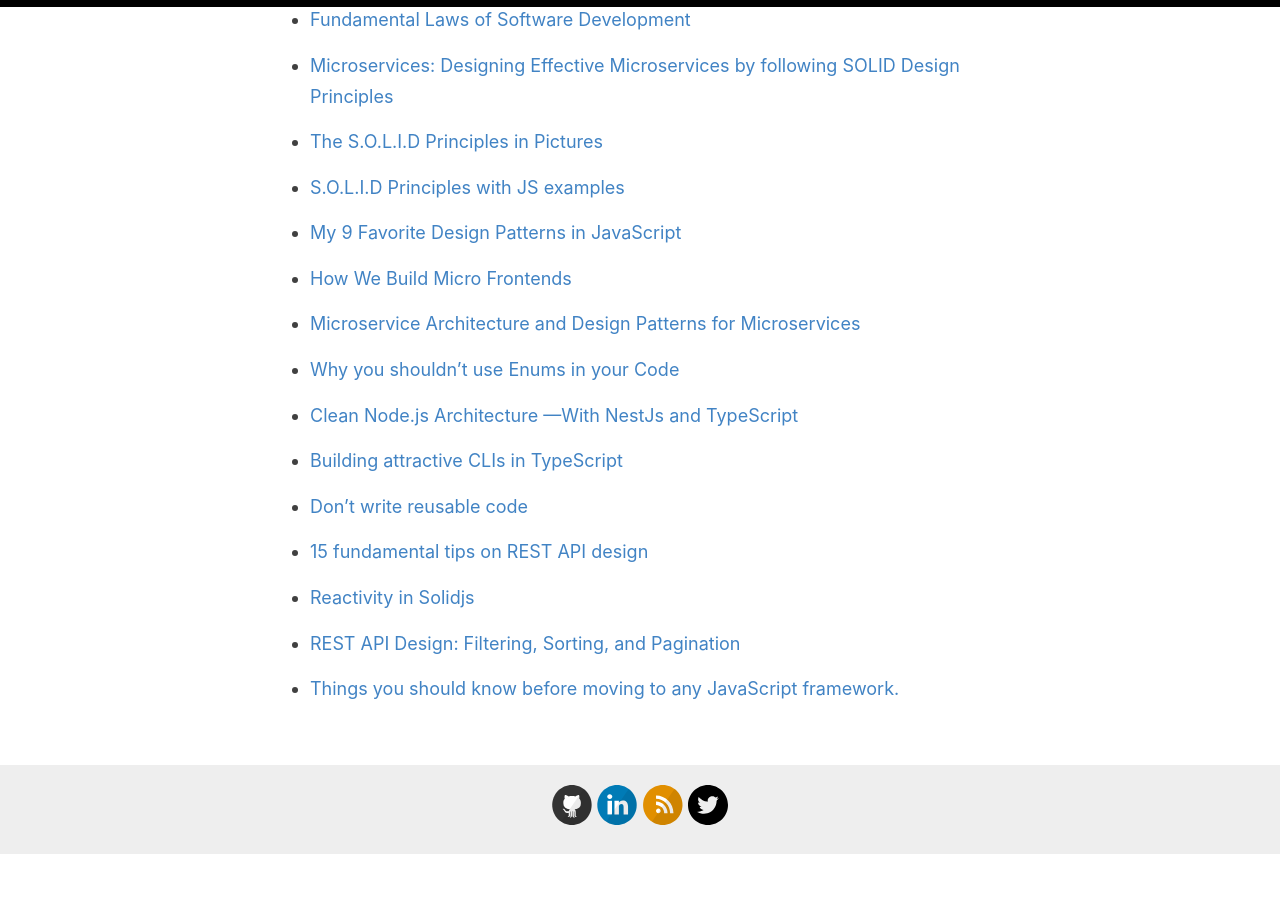
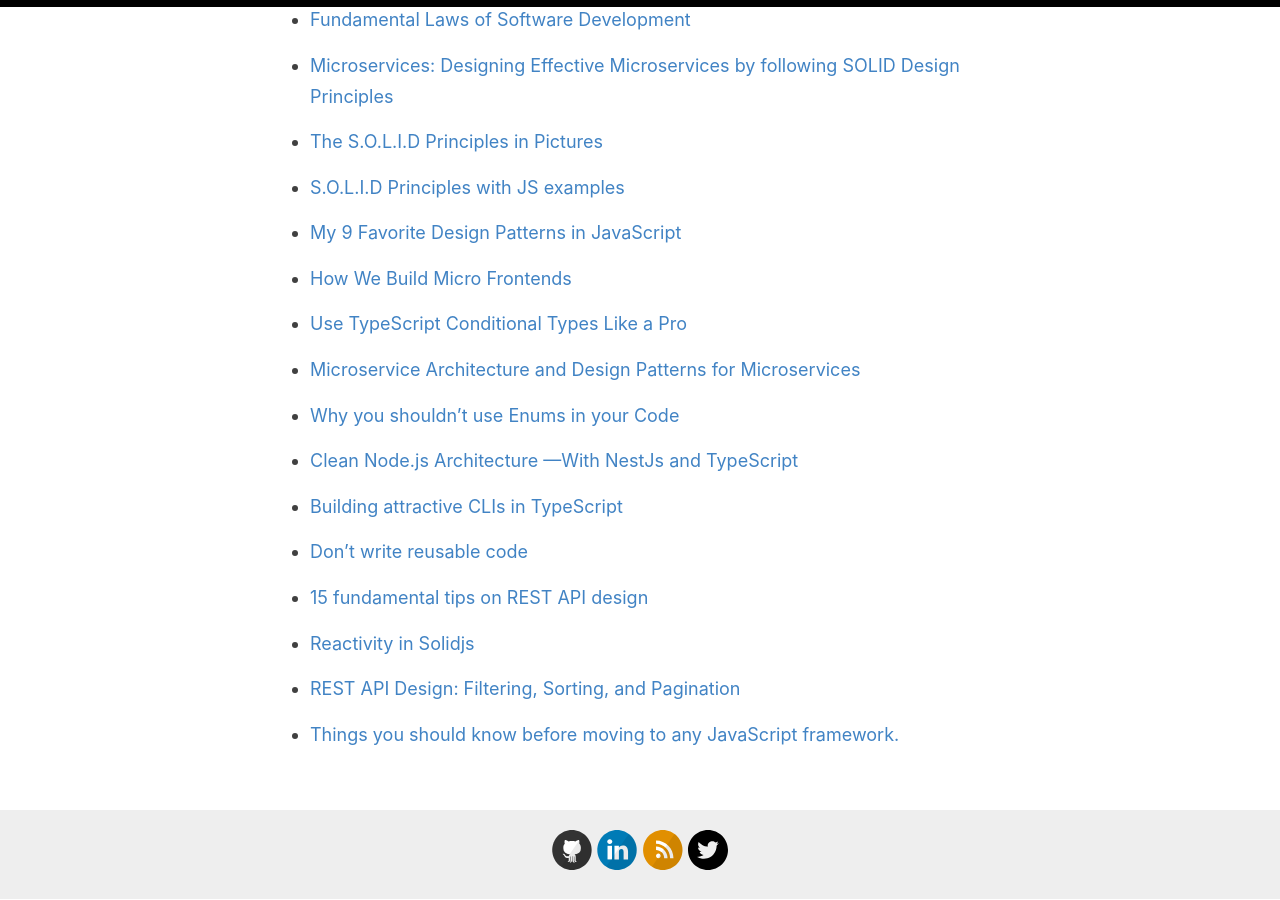
Before and after one commit to baijanathTharu/baijanathTharu.github.io, a Jekyll site: the page built from _pages/readings.md, in a window 1280 px wide and 900 px high, scrolled down 2125 px. Built offline with Jekyll 4.4.1, drawn with Linux system fonts in a browser that asks for light colours; before the commit the page ends 2979 px from its top, so only the background shows below that.

Commit message:
Update readings.md

```diff
--- a/_pages/readings.md
+++ b/_pages/readings.md
@@ -96,6 +96,8 @@ This is the list of all the important posts that I think are worth reading.
 
 - [How We Build Micro Frontends](https://blog.bitsrc.io/how-we-build-micro-front-ends-d3eeeac0acfc)
 
+- [Use TypeScript Conditional Types Like a Pro](https://javascript.plainenglish.io/use-typescript-conditional-types-like-a-pro-7baea0ad05c5)
+
 - [Microservice Architecture and Design Patterns for Microservices](https://medium.com/@madhukaudantha/microservice-architecture-and-design-patterns-for-microservices-e0e5013fd58a)
 
 - [Why you shouldn’t use Enums in your Code](https://anthony-trad.medium.com/why-you-shouldnt-use-enums-in-your-code-2059cf558105)
```
